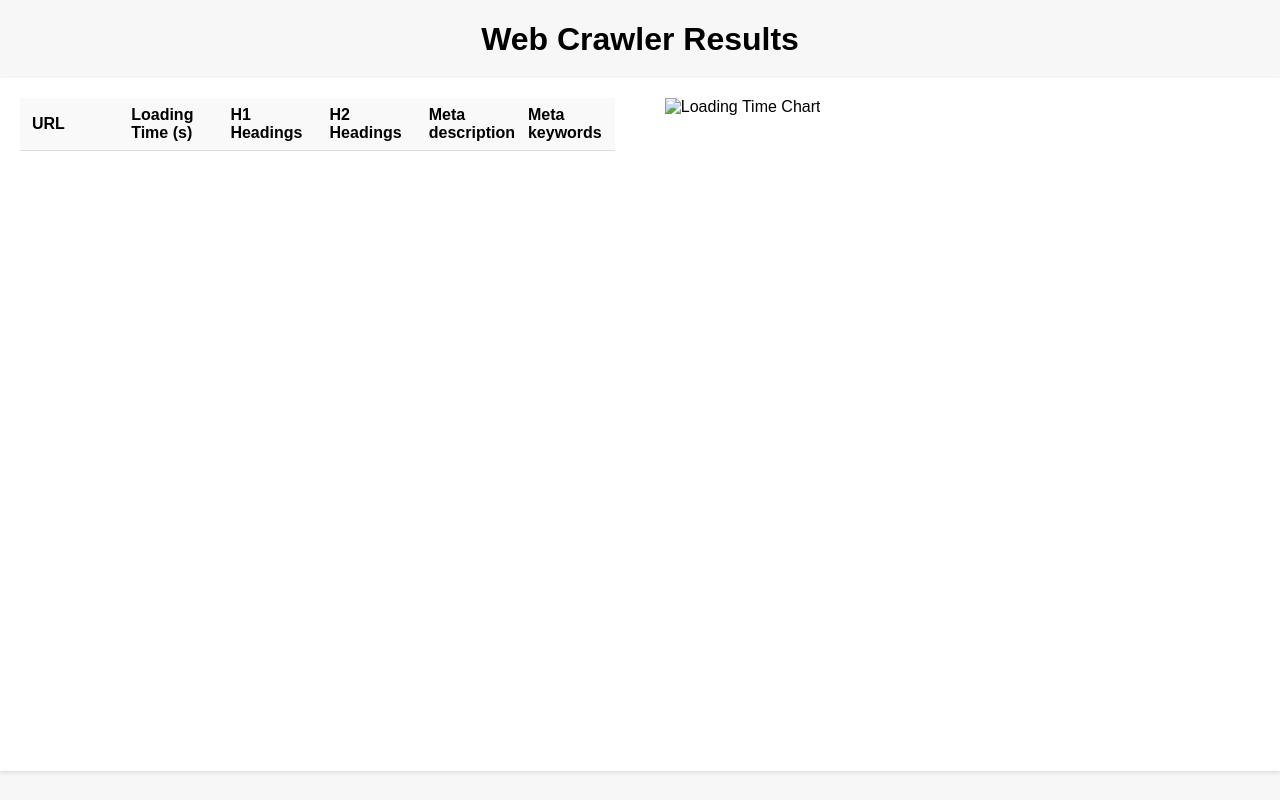
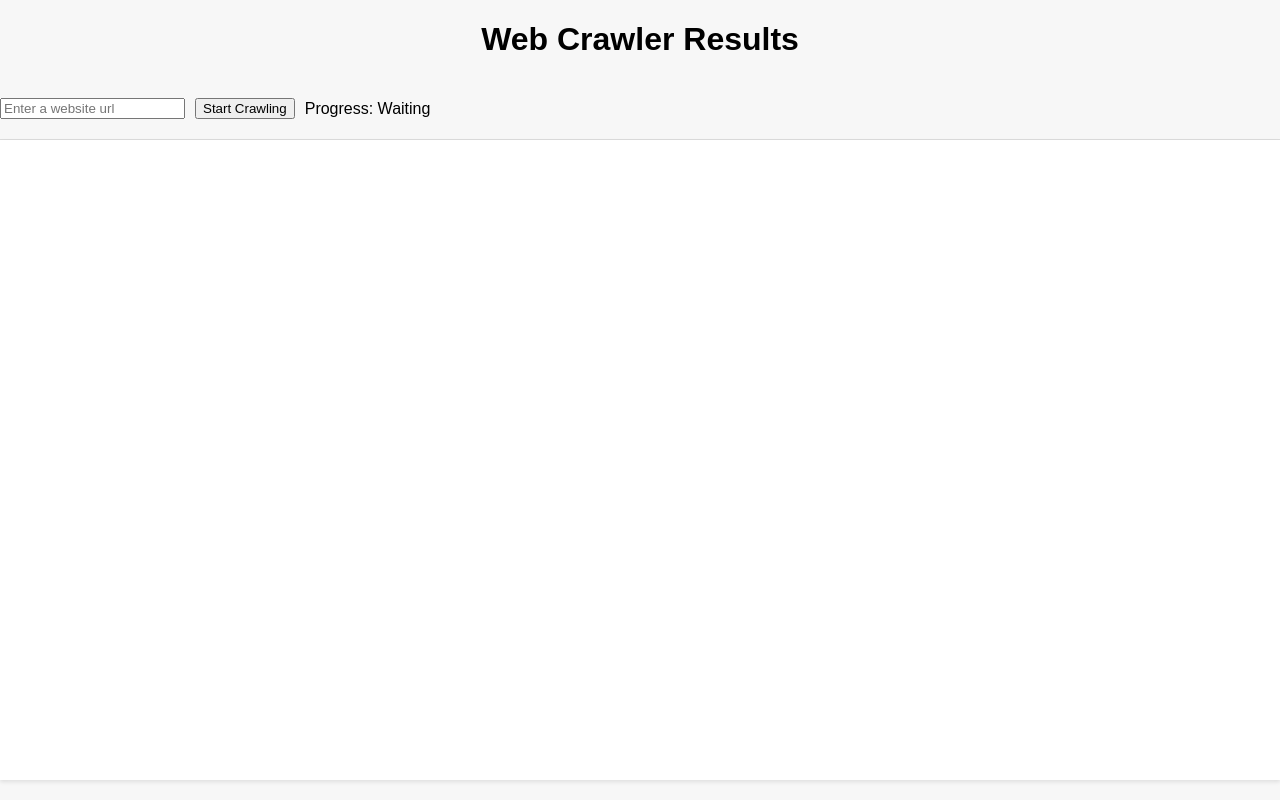
Before and after one commit to etienne-bondot/crawl-bot, a Flask app: template templates/index.html in a window 1280 px wide. Run offline with Flask 3, Linux system fonts and the light colour scheme; the template is opened without the code that fills it, so the values that code supplies are empty.

Commit message:
feat: general update

```diff
--- /dev/null
+++ b/app.py
@@ -0,0 +1,172 @@
+import argparse
+from urllib.parse import urljoin, urlparse
+import json
+
+import matplotlib
+import matplotlib.pyplot as plt
+import requests
+from bs4 import BeautifulSoup
+from celery import Celery
+from flask import Flask, jsonify, render_template, request
+from tabulate import tabulate
+
+from graph import generateGraph
+from meta import extractMeta
+from pagespeed import calculatePageSpeed
+from tags import extractTags
+
+headers = ["URL", "Loading time (s)", "H1 headings",
+           "H2 headings", "Description", "Keywords"]
+
+# Start the web crawler from a given URL
+parser = argparse.ArgumentParser()
+parser.add_argument('--url', dest='url', type=str, help='A given url to crawl')
+args, unknown = parser.parse_known_args()
+
+
+tabulate.PRESERVE_WHITESPACE = True
+
+matplotlib.use('agg')
+
+# app is the Flask application object that you will use to run the web server.
+# celery is the Celery object that you will use to run the Celery worker.
+# Note that the CELERY_BROKER_URL configuration here is set to the Redis server that you're running locally
+# on your machine. You can change this to any other message broker that you want to use.
+# The celery object takes the application name as an argument and sets the broker argument to the one you specified in the configuration.
+# To add the Flask configuration to the Celery configuration, you update it with the conf.update method.
+app = Flask(__name__, static_folder='static')
+app.config["CELERY_BROKER_URL"] = "redis://localhost:6379"
+celery = Celery(
+    app.name,
+    backend='rpc://',
+    broker=app.config['CELERY_BROKER_URL']
+)
+celery.conf.update(app.config)
+
+
+def remove_trail_slash(s):
+    if s.endswith('/'):
+        s = s[:-1]
+    return s
+
+
+def web_crawler(url, depth=10):
+    location = urlparse(url)
+    base_url = location.scheme + "://" + location.netloc
+    visited_urls = set()
+    queue = [(url, 0)]
+    results = []
+
+    while queue:
+        (current_url, current_depth) = queue.pop(0)
+
+        print('analysing [' + str(current_depth) + ']: ' + current_url)
+        print(visited_urls)
+
+        if current_url in visited_urls or current_depth > depth:
+            continue
+
+        try:
+            response = requests.get(url)
+            response.raise_for_status()
+
+            visited_urls.add(current_url)
+
+            soup = BeautifulSoup(response.text, 'html.parser')
+
+            # Extract main tags h1 / h2
+            tags = extractTags(soup)
+
+            # Extract meta tags
+            metadata = extractMeta(soup)
+
+            # Calculate page speed
+            loading_time = calculatePageSpeed(url)
+
+            results.append([
+                current_url,
+                loading_time,
+                tags['h1_headings'],
+                tags['h2_headings'],
+                metadata
+            ])
+
+            links = soup.find_all('a')
+
+            for link in links:
+                href = link.get('href')
+
+                if href and href.startswith(('/', base_url)):
+                    absolute_url = urljoin(base_url, href)
+                    queue.append((absolute_url, current_depth + 1))
+
+        except requests.exceptions.RequestException as e:
+            print(f"Error crawling {current_url}: {e}")
+
+    return results
+
+
+@app.route('/')
+def index():
+    return render_template('index.html', url=args.url)
+
+
+@celery.task(bind=True)
+def crawl(self, url):
+    crawler_results = web_crawler(url)
+
+    table = []
+    urls = []
+    loading_times = []
+
+    for result in crawler_results:
+        table.append([
+            f"{result[0]}",
+            f"{result[1]:.2f}",
+            "\n".join(result[2]),
+            "\n".join(result[3]),
+            result[4]['description'],
+            "\n".join(result[4]['keywords'])
+        ])
+        urls.append(result[0])
+        loading_times.append(result[1])
+
+    chart_file = generateGraph(urls, loading_times)
+    table = tabulate(table, headers=headers,
+                     tablefmt="html", numalign="right")
+    total = len(crawler_results)
+    average_loading_time = f"{sum(loading_times) / len(loading_times):.2f}"
+
+    response = dict(
+        chart_file=chart_file,
+        table=table,
+        total=total,
+        average_loading_time=average_loading_time
+    )
+
+    self.update_state(state='SUCCESS', meta={'result': response})
+
+    return response
+
+
+@app.route('/start_crawling', methods=['POST'])
+def start_crawling():
+    data = request.get_json()
+    task = crawl.apply_async(args=[data['url']])
+    return jsonify({'task_id': task.id})
+
+
+@app.route('/check_progress/<task_id>', methods=['GET'])
+def check_progress(task_id):
+    task = crawl.AsyncResult(task_id)
+
+    if task.state == 'SUCCESS':
+        result = task.result
+    else:
+        result = None
+
+    return jsonify({"state": task.state, "result": result})
+
+
+if __name__ == '__main__':
+    app.run(port=8000, debug=True)
--- a/main.py
+++ /dev/null
@@ -1,162 +0,0 @@
-from flask import Flask, render_template
-import argparse
-import requests
-from bs4 import BeautifulSoup
-from urllib.parse import urlparse, urljoin
-from tabulate import tabulate
-from pagespeed import calculatePageSpeed
-import matplotlib
-import matplotlib.pyplot as plt
-from tags import extractTags
-from meta import extractMeta
-import weasyprint
-from graph import generateGraph
-from drive import uploadToGoogleDrive
-
-tabulate.PRESERVE_WHITESPACE = True
-
-matplotlib.use('agg')
-
-app = Flask(__name__, static_folder='static')
-
-
-def removeTrailSlash(s):
-    if s.endswith('/'):
-        s = s[:-1]
-    return s
-
-
-def web_crawler(url, depth=10):
-    location = urlparse(url)
-    base_url = location.scheme + "://" + location.netloc
-    visited_urls = set()
-    queue = [(url, 0)]
-    results = []
-
-    while queue:
-        current_url, current_depth = queue.pop(0)
-        formattedUrl = removeTrailSlash(current_url)
-
-        if formattedUrl in visited_urls or current_depth > depth:
-            continue
-
-        try:
-            response = requests.get(url)
-            response.raise_for_status()
-
-            visited_urls.add(formattedUrl)
-
-            soup = BeautifulSoup(response.text, 'html.parser')
-
-            # Extract main tags h1 / h2
-            tags = extractTags(soup)
-
-            # Extract meta tags
-            metadata = extractMeta(soup)
-
-            # Calculate page speed
-            loading_time = calculatePageSpeed(url)
-
-            results.append([
-                url,
-                loading_time,
-                tags['h1_headings'],
-                tags['h2_headings'],
-                metadata
-            ])
-
-            links = soup.find_all('a')
-
-            for link in links:
-                href = link.get('href')
-
-                if href and href.startswith(('/', base_url)):
-                    absolute_url = urljoin(base_url, href)
-                    queue.append((absolute_url, current_depth + 1))
-
-        except requests.exceptions.RequestException as e:
-            print(f"Error crawling {formattedUrl}: {e}")
-
-    return results
-
-
-# Start the web crawler from a given URL
-parser = argparse.ArgumentParser()
-parser.add_argument('--url', dest='url', type=str, help='A given url to crawl')
-args = parser.parse_args()
-
-
-@app.route('/')
-def index():
-    crawler_results = web_crawler(args.url)
-
-    table = []
-    urls = []
-    loading_times = []
-
-    print(crawler_results)
-
-    for result in crawler_results:
-        table.append([
-            f"{result[0]}",
-            f"{result[1]:.2f}",
-            "\n".join(result[2]),
-            "\n".join(result[3]),
-            result[4]['description'],
-            "\n".join(result[4]['keywords'])
-        ])
-        urls.append(result[0])
-        loading_times.append(result[1])
-
-    chart_file = generateGraph()
-
-    return render_template(
-        'index.html',
-        table=tabulate(table, tablefmt="html", numalign="right"),
-        chart_file=chart_file
-    )
-
-
-@app.route('/generate_report')
-def generate_report():
-    crawler_results = web_crawler(args.url)
-
-    table = []
-    urls = []
-    loading_times = []
-
-    for result in crawler_results:
-        table.append([
-            f"{result[0]}",
-            f"{result[1]:.2f}",
-            "\n".join(result[2]),
-            "\n".join(result[3]),
-            result[4]['description'],
-            "\n".join(result[4]['keywords'])
-        ])
-        urls.append(result[0])
-        loading_times.append(result[1])
-
-    chart_file = generateGraph()
-
-    # Generate the HTML report
-    report_html = render_template('report_template.html', table=tabulate(
-        table, tablefmt="html"), chart_file=chart_file)
-
-    # Convert the HTML report to PDF using weasyprint
-    report_pdf = weasyprint.HTML(string=report_html).write_pdf()
-
-    # Save the PDF report
-    pdf_file = 'static/reports/web_crawler_report.pdf'
-
-    with open(pdf_file, 'wb') as f:
-        f.write(report_pdf)
-
-    # Upload the PDF report to Google Drive
-    uploadToGoogleDrive(pdf_file)
-
-    return f'Report generated, saved locally, and uploaded to Google Drive'
-
-
-if __name__ == '__main__':
-    app.run(port=8000, debug=True)
--- a/static/css/styles.css
+++ b/static/css/styles.css
@@ -27,37 +27,65 @@ h1 {
   box-shadow: 0 2px 4px rgba(0, 0, 0, 0.1);
   display: flex;
   gap: 2rem;
-  height: calc(100vh - 147px);
+  height: calc(100vh - 200px);
   justify-content: space-between;
   max-width: 1920px;
   padding: 20px;
+  position: relative;
 }
 
-.results-table {
-  flex-basis: 48%;
+#start-crawling-btn {
+  cursor: pointer;
+}
+
+#form {
+  align-items: center;
+  border-bottom: 1px solid #dcdcdc;
+  column-gap: 10px;
+  display: flex;
+  margin: 0 auto;
+  max-width: 1920px;
+  padding: 20px 40px 20px 0;
+}
+
+#item-count {
+  left: 20px;
+  position: absolute;
+  top: 20px;
+}
+
+#results-table {
   height: 100%;
   overflow: scroll;
+  position: relative;
 }
 
-.results-table table {
+#results-table table {
   border-collapse: collapse;
+  margin-top: 35px;
   table-layout: fixed;
   width: 100%;
 }
 
-.results-table thead {
+#results-table thead {
   background-color: #f9f9f9;
   position: sticky;
   top: 0;
 }
 
-.results-table th,
-.results-table td {
+#results-table th,
+#results-table td {
   border-bottom: 1px solid #ddd;
+  font-size: 12px;
   padding: 8px 12px;
   text-align: left;
 }
 
-.results-chart {
-  flex-basis: 48%;
+#results-chart {
+  min-width: 550px;
+  width: 40%;
 }
+
+#results-chart img {
+  width: 100%;
+}
--- a/templates/index.html
+++ b/templates/index.html
@@ -6,28 +6,92 @@
       rel="stylesheet"
       href="{{ url_for('static', filename='css/styles.css') }}"
     />
+    <script src="https://code.jquery.com/jquery-3.6.0.min.js"></script>
   </head>
   <body>
     <h1>Web Crawler Results</h1>
+
+    <form id="form">
+      <input
+        type="text"
+        id="url-input"
+        name="url"
+        placeholder="Enter a website url"
+      />
+      <button id="start-crawling-btn">Start Crawling</button>
+      <div id="progress">Progress: Waiting</div>
+    </form>
+
     <div class="container">
-      <div class="results-table">
-        <table>
-          <thead>
-            <tr>
-              {% for header in ["URL", "Loading Time (s)", "H1 Headings", "H2
-              Headings", "Meta description", "Meta keywords"] %}
-              <th>{{ header }}</th>
-              {% endfor %}
-            </tr>
-          </thead>
-          <tbody>
-            {{ table | safe }}
-          </tbody>
-        </table>
-      </div>
-      <div class="results-chart">
-        <img src="{{ chart_file }}" alt="Loading Time Chart" />
-      </div>
+      <div id="item-count"></div>
+      <div id="results-table"></div>
+      <div id="results-chart"></div>
     </div>
+
+    <script>
+      document.addEventListener("DOMContentLoaded", function () {
+        const form = document.getElementById("form");
+        const urlInput = document.getElementById("url-input");
+        const progressElmt = document.getElementById("progress");
+        const tableElmt = document.getElementById("results-table");
+        const itemCountElmt = document.getElementById("item-count");
+        const loadingTimesChartElmt = document.getElementById("results-chart");
+
+        form.addEventListener("submit", function (event) {
+          event.preventDefault();
+          const url = urlInput.value;
+          handleChange(url);
+        });
+
+        async function handleChange(url) {
+          try {
+            const response = await fetch("/start_crawling", {
+              method: "POST",
+              headers: {
+                "Content-Type": "application/json",
+              },
+              body: JSON.stringify({
+                url,
+              }),
+            });
+
+            const data = await response.json();
+
+            progressElmt.innerHTML = "Progress: Crawling in progress...";
+            checkProgress(data.task_id);
+          } catch (error) {
+            progressElmt.innerHTML = `Error: ${error.message}`;
+          }
+        }
+
+        async function checkProgress(taskId) {
+          try {
+            const response = await fetch(`/check_progress/${taskId}`);
+
+            const data = await response.json();
+
+            if (data.state === "SUCCESS") {
+              progressElmt.innerHTML = "Progress: Crawling complete";
+              itemCountElmt.innerHTML = `${data.result.total} links - Average loading time: ${data.result.average_loading_time}s`;
+              tableElmt.innerHTML = data.result.table;
+              loadingTimesChartElmt.innerHTML = `<img src="${
+                data.result.chart_file
+              }?timestamp=${Date.now()}}" alt="Loading time chart" />`;
+            } else if (data.state === "PENDING" || data.state === "STARTED") {
+              progressElmt.innerHTML = "Progress: Crawling in progress...";
+              setTimeout(function () {
+                checkProgress(taskId);
+              }, 1000);
+            } else {
+              progressElmt.innerHTML = "Progress: Error";
+            }
+          } catch (error) {
+            progressElmt.innerHTML = `Error: ${error.message}`;
+          }
+        }
+      });
+
+      $(document).ready(function () {});
+    </script>
   </body>
 </html>
```
Also changed, not shown: drive.py (deleted, +0 -26 lines), README.md, static/images/loading_times_chart.png (deleted), 3 other files.
